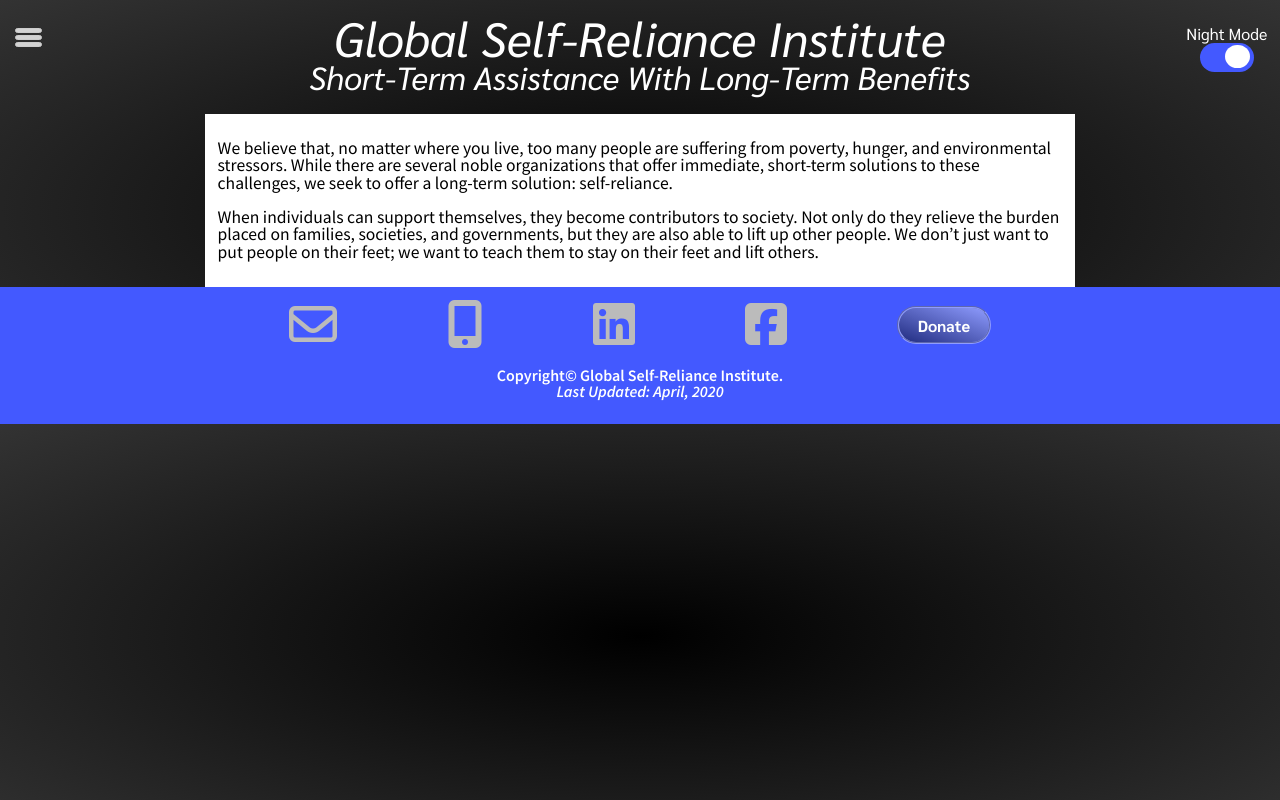
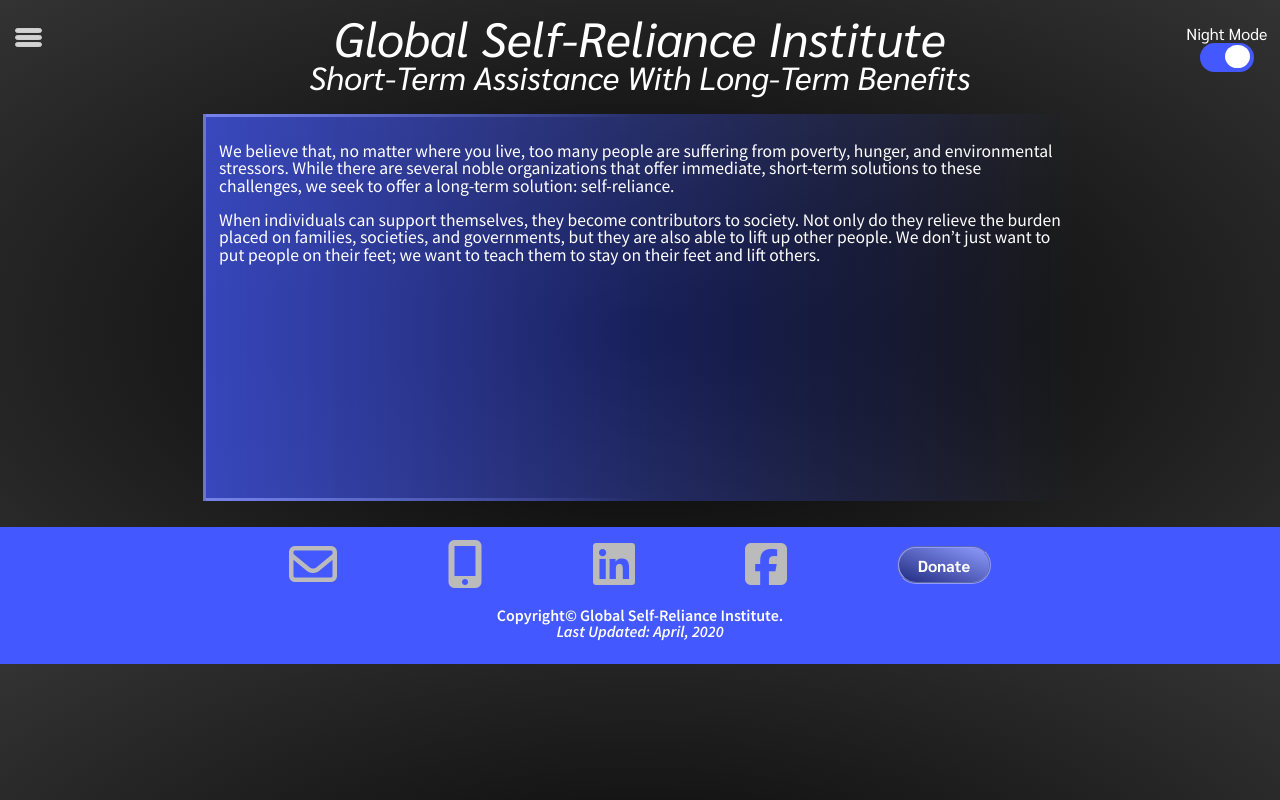
Before and after one commit to msyphus/integrate, a plain HTML site: page index.html in a window 1280 px wide. Both pictures are taken after a click on the element 1226 px from the left and 57 px from the top of the page. Drawn offline with nearby package versions, Linux system fonts and the light colour scheme.

Commit message:
stylized container

```diff
--- a/assets/css/style.css
+++ b/assets/css/style.css
@@ -116,9 +116,16 @@ p {
     clear: both;
     display: block; */
     width: 66%;
-    background-color: white;
-    margin: auto;
+    height: 330px;
+    /* background-color: white; */
+    background-image: linear-gradient(to right, rgba(67,89,255,.7), rgba(67,89,255,0));
+    margin: 1% auto 2%;
     padding: 2% 1%;
+    /* border: 2px groove #8F9CFF; */
+    border-width: 3px;
+    border-style: groove;
+    border-image: linear-gradient(to right, rgba(143,156,255,.7), rgba(143,156,255,0) 50%) 1;
+    border-right: none;
 }
 
 footer {
--- a/assets/javascript/run.js
+++ b/assets/javascript/run.js
@@ -22,11 +22,11 @@ $("#menuIcon").on("click", function() {
 $("#modeToggle").on("click", function() {
     if (setSiteMode === "light"){
        $("body").css("background-image", "radial-gradient(#000000, #333333)");
-       $(".sideBar a, #mode, h1, h2, footer").css("color", "white");
+       $(".sideBar a, #mode, h1, h2, p, footer").css("color", "white");
        setSiteMode = "dark";
     } else {
         $("body").css("background-image", "radial-gradient(#ffffff, #e6e6e6)");
-        $(".sideBar a, #mode, h1, h2, footer").css("color", "black");
+        $(".sideBar a, #mode, h1, h2, p, footer").css("color", "black");
         setSiteMode = "light";
     }
     $("#modeToggle").toggleClass("switchBg");
```
